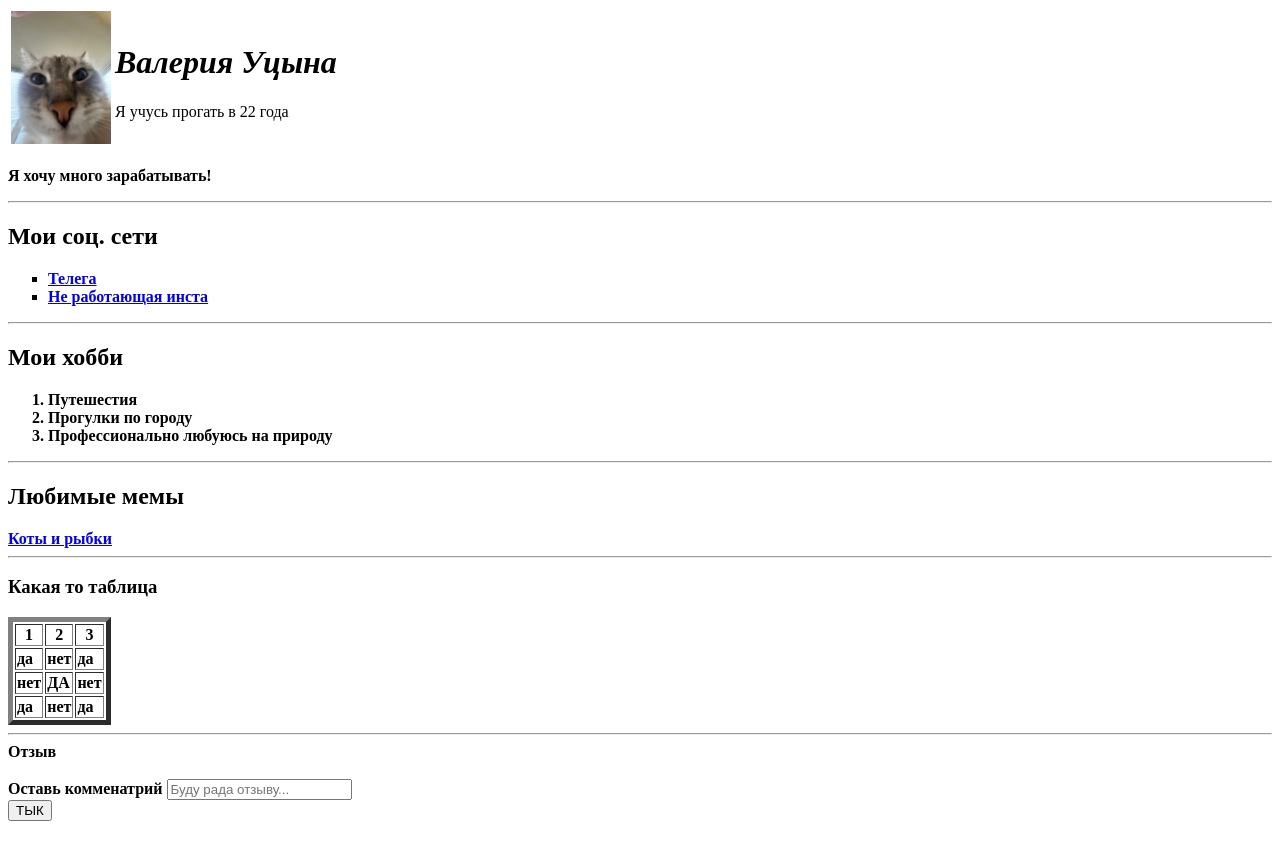
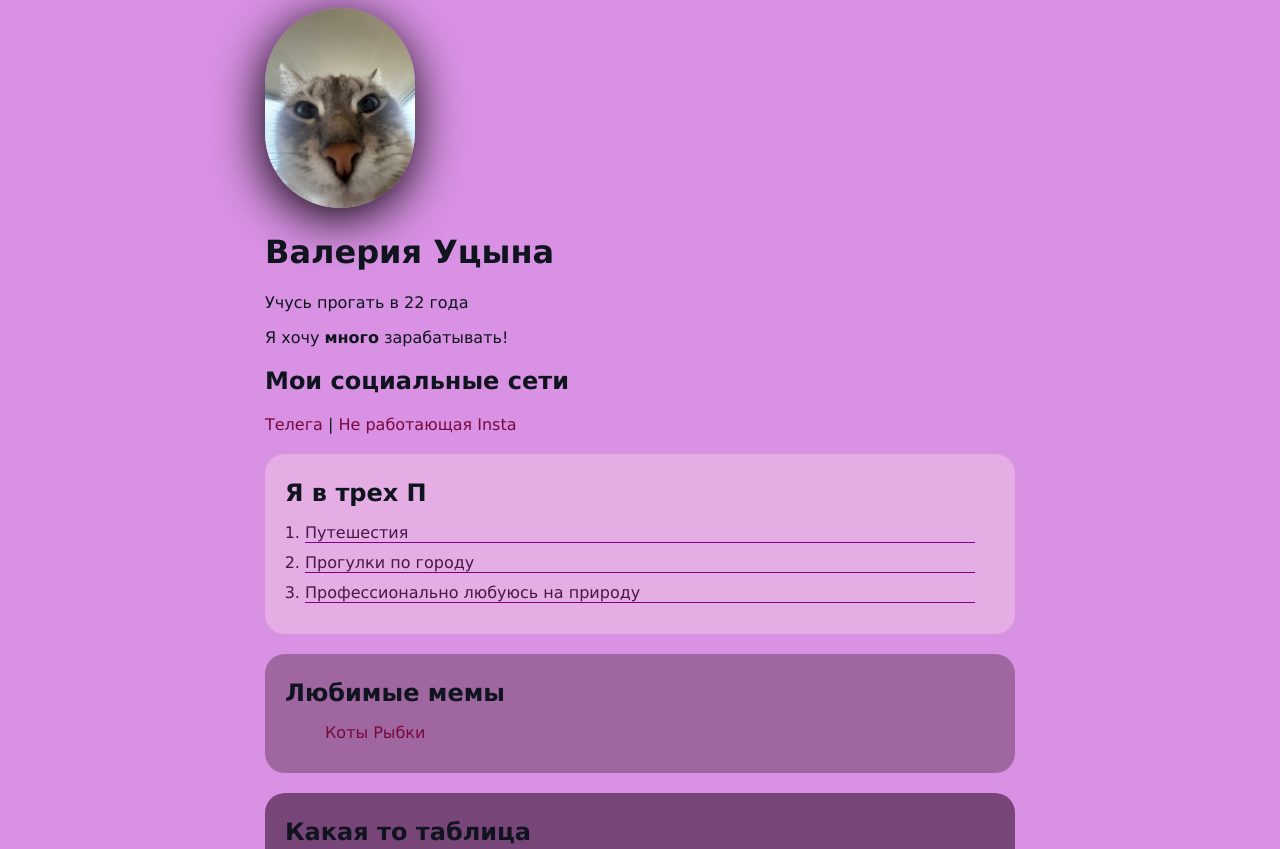
Before and after one commit to Valerio-0/-----, a plain HTML site: page index.html in a window 1280 px wide. Shown: the top 849 px of the page. Drawn offline with Linux system fonts and the light colour scheme.

Commit message:
Add files via upload

```diff
--- a/index.html
+++ b/index.html
@@ -3,43 +3,47 @@
     <head>
         <meta charset="UTF-8" />
         <Title>Valerio</Title>
+       <link rel="stylesheet" href="styles.css">
     </head>
     <body>
-        <table  >
-            <tr>
-                <td>
-                    <img src="avatar.jpg" width="100" alt="тут котя">
-                </td>
-                <td>
-                    <h1> <em> Валерия Уцына</em></h1>
-        <p>Я учусь прогать в 22 года</p>
-                </td>
-            </tr>
-        </table>
-    </body>
-    <b>
+        <div class="container">
+        <div class="info">
+             <img src="avatar.jpg" alt="тут котя" class="avatar"/>
+    <h1>Валерия Уцына</h1>
+    <p>Учусь прогать в 22 года</p>
+    <p> Я хочу <strong> много</strong> зарабатывать! </p>
+
+        <h2> Мои социальные сети</h2>
+
+        <a href="https://t.me/Valeriooda" target="_blank" > Телега </a>
+        |
+        <a href="https://instagram.com/valerondondon_" target="_blank" > Не работающая Insta  </a>
+
+</div>
 
 
-        <p> Я хочу <strong> много</strong> зарабатывать! </p>
-    <hr>
-    <h2> Мои соц. сети</h2>
-    <ul type="square" >
-       <li> <a href="ttps://t.me/Valeriooda" target="_blank" > Телега </a> </li>
-       <li> <a href="https://instagram.com/valerondondon" target="_blank" > Не работающая инста </a> </li>
-    </ul>
-<hr>
-    <h2>Мои хобби</h2>
-    <ol >
+
+<div class="card bg-withe">
+    <h2>Я в трех П</h2>
+    <ol class="list" >
         <li>Путешестия</li>
         <li>Прогулки по городу</li>
         <li>Профессионально любуюсь на природу</li>
     </ol>
-    <hr>
+</div>
+<div class="card bg-color">
     <h2>Любимые мемы</h2>
-    <a href="cat.html"> Коты и рыбки</a>
-    <hr>
-    <h3> Какая то таблица</h3>
-<table border="5" >
+<ul class="mem">
+
+        <a href="https://vk.com/the.kot.world"target="_blank"> Коты</a>
+
+        <a href="https://vk.com/vsratieribi"target="_blank"> Рыбки</a>
+
+</div>
+<div class="card bg-dark">
+        <h2> Какая то таблица</h2>
+    <table class="table"
+    border="50" >
         <tr>
                 <th>1</th>
                 <th>2</th>
@@ -61,18 +65,23 @@
                 <td>да</td>
         </tr>
     </table>
-    <hr>
-    <h8>Отзыв </h8>
-    <form action="/index.html"></form>
-    <br>
-    <form action="">
+</div>
+    <h2>Связаться со мной</h2>
+    <form action="/">
+        <div><class-></class-></div>
+
+    <form action="/">
+<div class="row">
      <label for="name"> Оставь комменатрий </label>
-        <input type="text" id="name"
 
         placeholder="Буду рада отзыву...">
-    <br>
+    </div>
+        <textarea id="text" rows="2" cols="15"></textarea>
+   </div>
     <input type="submit" value="ТЫК">
 </form>
+<div style="margin-bottom: 500px;">
+    </div>
 
 </body>
 
--- /dev/null
+++ b/styles.css
@@ -0,0 +1,146 @@
+
+@import url('https://fonts.googleapis.com/css2?family=Roboto:ital,wght@1,300&display=swap');
+/**{
+    padding: 0;
+    margin: 0;
+}*/
+body {
+   background-color: rgb(216, 145, 227);
+   color: #0f141e;
+
+   font-size: 16px;
+   font-weight: normal;
+   font-family: Verdana, Geneva, Tahoma, sans-serif;
+
+   /*font: normal 16px 'verdana', sans-serif;*/
+
+   /* font-family: 'Roboto', sans-serif; */
+
+}
+a {
+    color: rgb(120, 9, 63);
+    text-decoration: none;
+
+}
+a:hover{
+    text-decoration: underline;
+}
+a:active {
+    color: #0f141e;
+}
+/*a:visited{
+    color: aliceblue;
+}*/
+.avatar {
+    width: 150px;
+    border-radius: 90px;
+    box-shadow: -2px 10px 50px rgba(0, 0, 0, 25);
+}
+
+/*.info p{
+    color: rgb(87, 28, 69);
+    margin: 0;
+    font-style: italic;
+    font-weight: bold;
+    text-decoration: none;
+    text-transform: none;
+    letter-spacing: 5px;
+    word-spacing: 10px;
+}*/
+
+ .container {
+    max-width: 750px;
+    margin: auto;
+
+ }
+.info {
+    margin-bottom: 20px;
+}
+/*.social{
+    background: #be8cb3;
+    padding: 15px;
+    border: 5px solid rgb(204, 155, 200);
+    border-bottom-style:dotted;
+    border-top-style:dotted;
+    border-left-style:dotted ;
+    border-right-style:dotted ;
+    border-top-color: #f516c4;
+    border-bottom-color: #7c386e;
+    border-left-color: #c266ae;
+    border-right-color: #931275;
+    margin: 5px;
+}*/
+/*.box-model > div{
+    float: left;
+    background: yellowgreen;
+    height: 200px;
+    border: 4px solid red;
+    width: 23%;
+    box-sizing: border-box;
+}*/
+.bg-withe{
+    background: rgb(228, 173, 228);
+}
+.bg-color{
+    background: rgb(159, 102, 159);
+}
+.bg-dark{
+    background: rgb(120, 69, 120);
+}
+.card {
+    padding: 15px 20px;
+    margin-bottom: 20px;
+    border-radius: 20px;
+}
+.card h2{
+    margin-bottom: 10px;
+    margin-top: 10px;
+}
+.list {
+padding: 0 20px;
+}
+.list li{
+    color: rgb(77, 20, 71);
+    margin-bottom: 10px;
+    border-bottom: 1px solid purple;
+}
+.table {
+    width: 50%;
+}
+.table td {
+    padding: 5px;
+}
+.table td:nth-last-child(1){
+color: blue;
+}
+.table tr:nth-child(odd){
+    background: #b49aaf;
+}
+.mem {
+    list-style:square;
+}
+.mem li{
+    margin: 10px;
+    padding-bottom: 5px;
+    border-bottom: 1px  rgb(233, 202, 202);
+}
+.contact h2{
+    text-align: center;
+}
+.form-group label{
+    display: block;
+    font-size: 14px;
+    color: pink;
+}
+.form-group input,
+.form-group textarea {
+    width: 100%;
+    box-sizing: border-box;
+    border: none;
+    background: transparent;
+    border-bottom: 1px solid purple;
+    color: black;
+    padding: 15px 0 10px;
+    outline: none;
+    font-family: inherit;
+}
```
Lines whose indentation alone changed are shown as unchanged.
